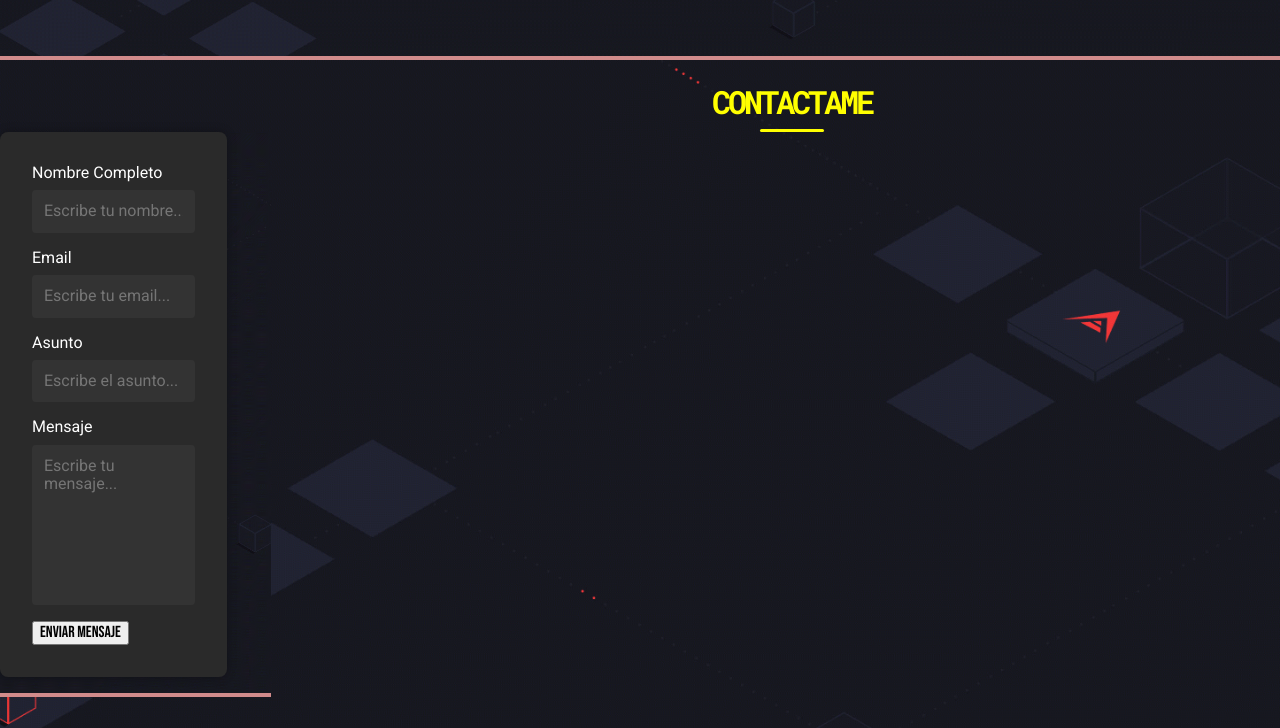
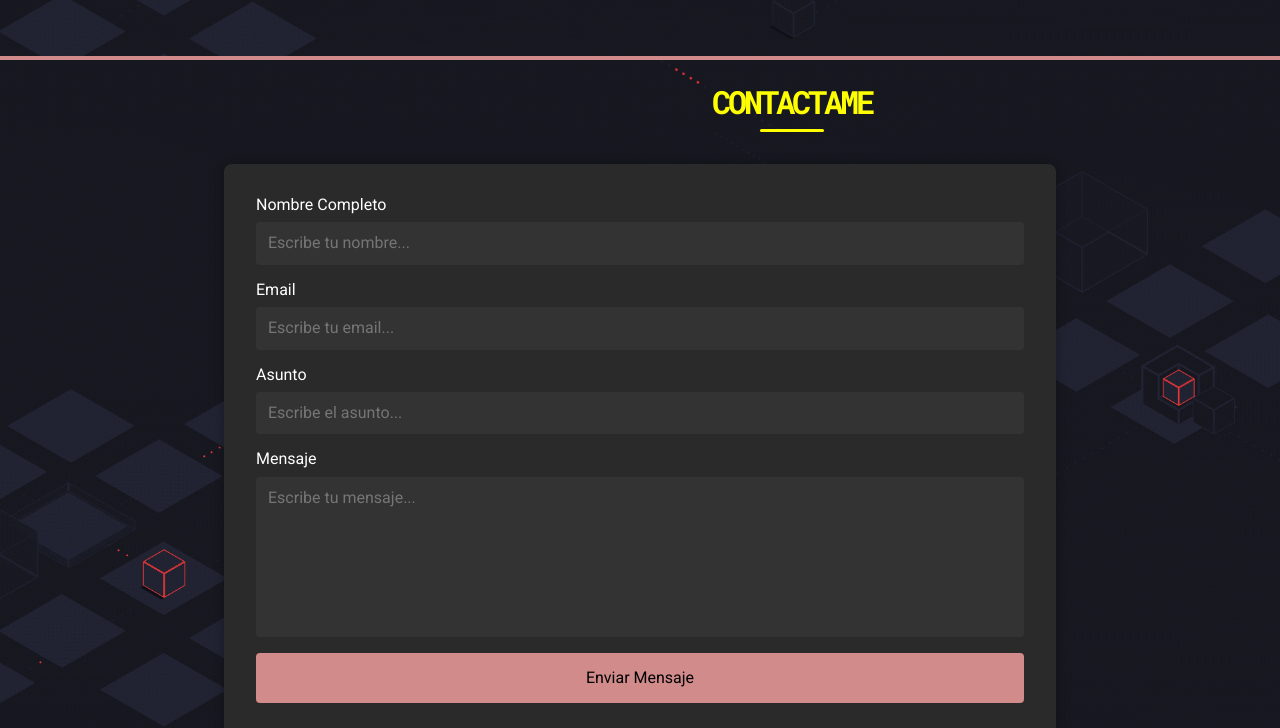
Before and after one commit to RafaelCastrillonEndo0/RafaelCastrillonEndoCVPG, a plain HTML site: page index.html in a window 1280 px wide. Shown: the part 3524-4252 px from the top of the page. Drawn offline with Linux system fonts and the light colour scheme; a web font is replaced by a local one.

Commit message:
terminando div 'contactar' se arreglo un bug que tenia con las margenes del cotact-container

```diff
--- a/index.html
+++ b/index.html
@@ -44,7 +44,7 @@
                 <li><a href="#aboutdiv"><p class="text-menu">ABOUT</p></a></li>
                 <li><a href="#container-2"><p class="text-menu">SKILLS</p></a></li>
                 <li><a href="#hobbies"><p class="text-menu">EDUCACIÓN</p></a></li>
-                <li><a href="#"><p class="text-menu">CONTACT</p></a></li>
+                <li><a href="#container-4"><p class="text-menu">CONTACT</p></a></li>
             </ul>
             <img class="phone-imgg" src="./img/phone.png" alt="">
             <p class="txt-phone">+57 3214392581</p>
@@ -186,7 +186,7 @@
         </div>
     </div>
 
-    <div class="container-4">
+    <div id="container-4" class="container-4">
         <div class="contacto-container">
             <h1 class="about-h1">CONTACTAME</h1>
             <div class="contact-form">
--- a/style.css
+++ b/style.css
@@ -623,7 +623,7 @@ a {
     "footer"
     ;
     grid-template-columns: auto;
-    grid-template-rows: 120vh 10vh;
+    grid-template-rows: 120vh 8vh;
 }
 .contacto-container{
 
@@ -639,7 +639,7 @@ a {
     position: relative;
 }
 .contact-form {
-    grid-area: contacto-container;
+    grid-area: rapido;
     border-bottom: 0.5vh solid rgb(209, 139, 139);
     background: url("./img/fondo.gif") no-repeat center center fixed;
     background-size: cover;
@@ -649,6 +649,70 @@ a {
     flex-direction: column;
     align-items: flex-start;
     position: relative;
+}
+
+.contact-form button:hover {
+    background-color: orange;
+}
+.contact-form {
+    display: flex;
+    justify-content: center;
+    align-items: center;
+    flex-direction: column;
+    width: 100%;
+    background-color: #f2f2f2;
+    padding: 4vh 0;
+}
+
+.contact-form form {
+    width: 60%;
+    background-color: #2a2a2a;
+    padding: 4vh;
+    border-radius: 1vh;
+    box-shadow: 0 0 10px rgba(0, 0, 0, 0.3);
+    display: flex;
+    flex-direction: column;
+    align-items: flex-start;
+}
+
+.contact-form label {
+    font-size: 2vh;
+    font-family: var(--roboto);
+    color: white;
+    margin-bottom: 1vh;
+}
+
+.contact-form input, .contact-form textarea {
+    width: 100%;
+    padding: 1.5vh;
+    margin-bottom: 2vh;
+    border: none;
+    border-radius: 0.5vh;
+    background-color: #333;
+    font-size: 2vh;
+    font-family: var(--roboto);
+}
+
+.contact-form textarea {
+    height: 20vh;
+    resize: none;
+}
+
+.contact-form button {
+    width: 100%;
+    padding: 2vh;
+    border: none;
+    border-radius: 0.5vh;
+    background-color: yellow;
+    color: black;
+    font-size: 2vh;
+    font-family: var(--roboto);
+    cursor: pointer;
+    transition: background-color 0.3s ease;
+}
+
+.contact-form button:hover {
+    background-color: orange;
 }
 
 .contact-form form {
@@ -685,3 +749,80 @@ a {
     height: 20vh;
     resize: none;
 }
+
+.contact-form button {
+    width: 100%;
+    padding: 2vh;
+    border: none;
+    border-radius: 0.5vh;
+    background-color: yellow;
+    color: black;
+    font-size: 2vh;
+    font-family: var(--roboto);
+    cursor: pointer;
+    transition: background-color 0.3s ease;
+}
+
+.contact-form button:hover {
+    background-color: orange;
+}
+.contact-form {
+    display: flex;
+    justify-content: center;
+    align-items: center;
+    flex-direction: column;
+    width: 100%;
+    background-color: #f2f2f2;
+    padding: 4vh 0;
+}
+
+.contact-form form {
+    width: 60%;
+    background-color: #2a2a2a;
+    padding: 4vh;
+    border-radius: 1vh;
+    box-shadow: 0 0 10px rgba(0, 0, 0, 0.3);
+    display: flex;
+    flex-direction: column;
+    align-items: flex-start;
+}
+
+.contact-form label {
+    font-size: 2vh;
+    font-family: var(--roboto);
+    color: white;
+    margin-bottom: 1vh;
+}
+
+.contact-form input, .contact-form textarea {
+    width: 100%;
+    padding: 1.5vh;
+    margin-bottom: 2vh;
+    border: none;
+    border-radius: 0.5vh;
+    background-color: #333;
+    font-size: 2vh;
+    font-family: var(--roboto);
+}
+
+.contact-form textarea {
+    height: 20vh;
+    resize: none;
+}
+
+.contact-form button {
+    width: 100%;
+    padding: 2vh;
+    border: none;
+    border-radius: 0.5vh;
+    background-color: rgb(209, 139, 139);
+    color: black;
+    font-size: 2vh;
+    font-family: var(--roboto);
+    cursor: pointer;
+    transition: background-color 0.3s ease;
+}
+
+.contact-form button:hover {
+    background-color: orange;
+}
```
